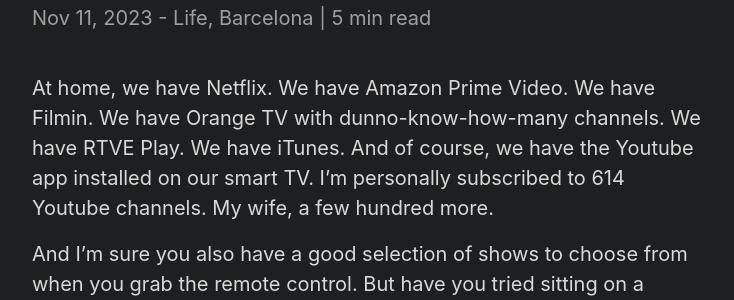
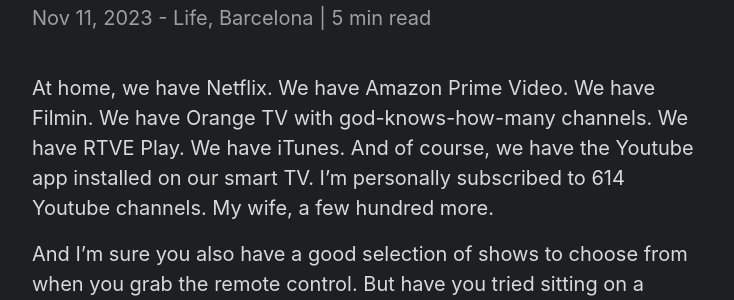
Before and after one commit to mmuenz/website, a Jekyll site: the page built from television.md, in a window 1280 px wide and 900 px high. Shown: the part 174-474 px from the top of the window, without its empty margins (272-1006 px from the left). Built offline with Jekyll 4.4.1, drawn with Linux system fonts in a browser that asks for light colours.

Commit message:
Minor fixes

```diff
--- a/television.md
+++ b/television.md
@@ -5,7 +5,7 @@ title: The best television
 
 <div class="bloginfo">Nov 11, 2023  - Life, Barcelona | 5 min read</div>
 
-At home, we have Netflix. We have Amazon Prime Video. We have Filmin. We have Orange TV with dunno-know-how-many channels. We have RTVE Play. We have iTunes. And of course, we have the Youtube app installed on our smart TV. I'm personally subscribed to 614 Youtube channels. My wife, a few hundred more.
+At home, we have Netflix. We have Amazon Prime Video. We have Filmin. We have Orange TV with god-knows-how-many channels. We have RTVE Play. We have iTunes. And of course, we have the Youtube app installed on our smart TV. I'm personally subscribed to 614 Youtube channels. My wife, a few hundred more.
 
 And I'm sure you also have a good selection of shows to choose from when you grab the remote control. But have you tried sitting on a bench in a non-touristy neighbourhood in Barcelona and just wait?
 
```
